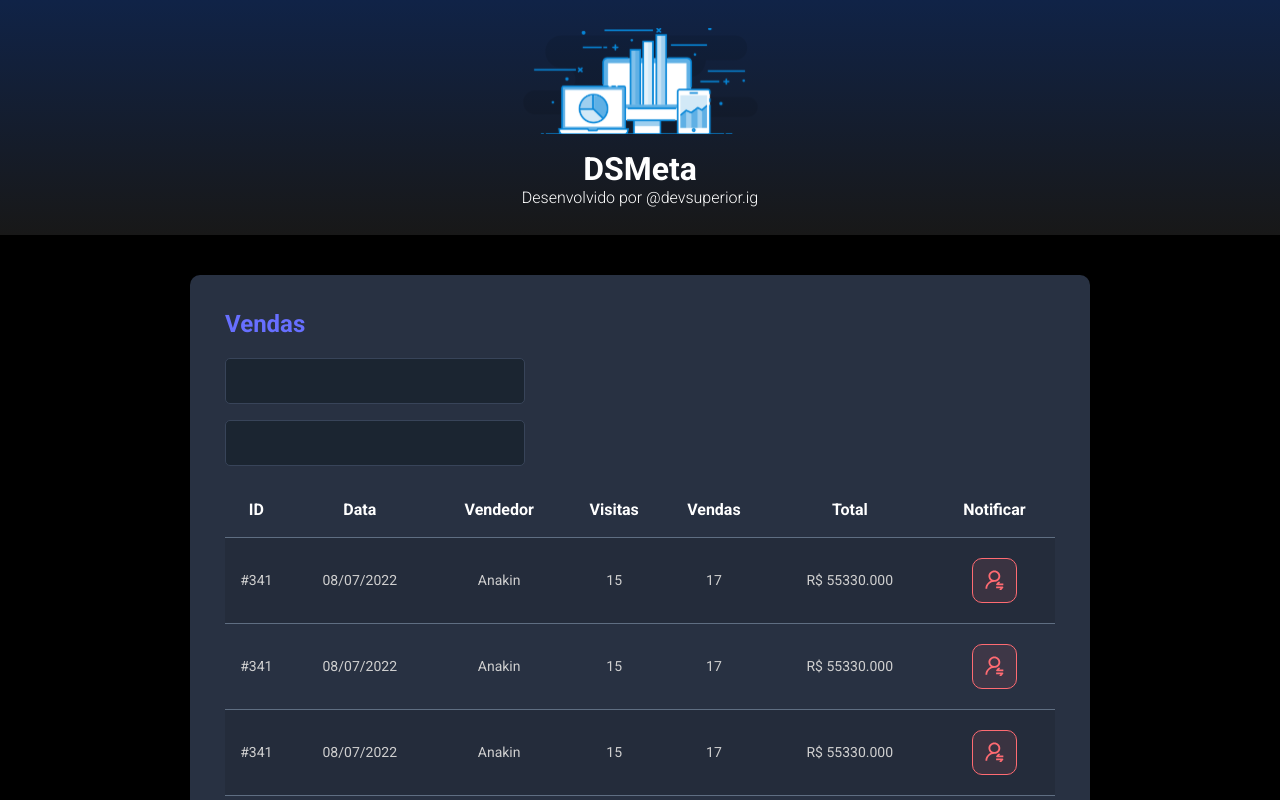
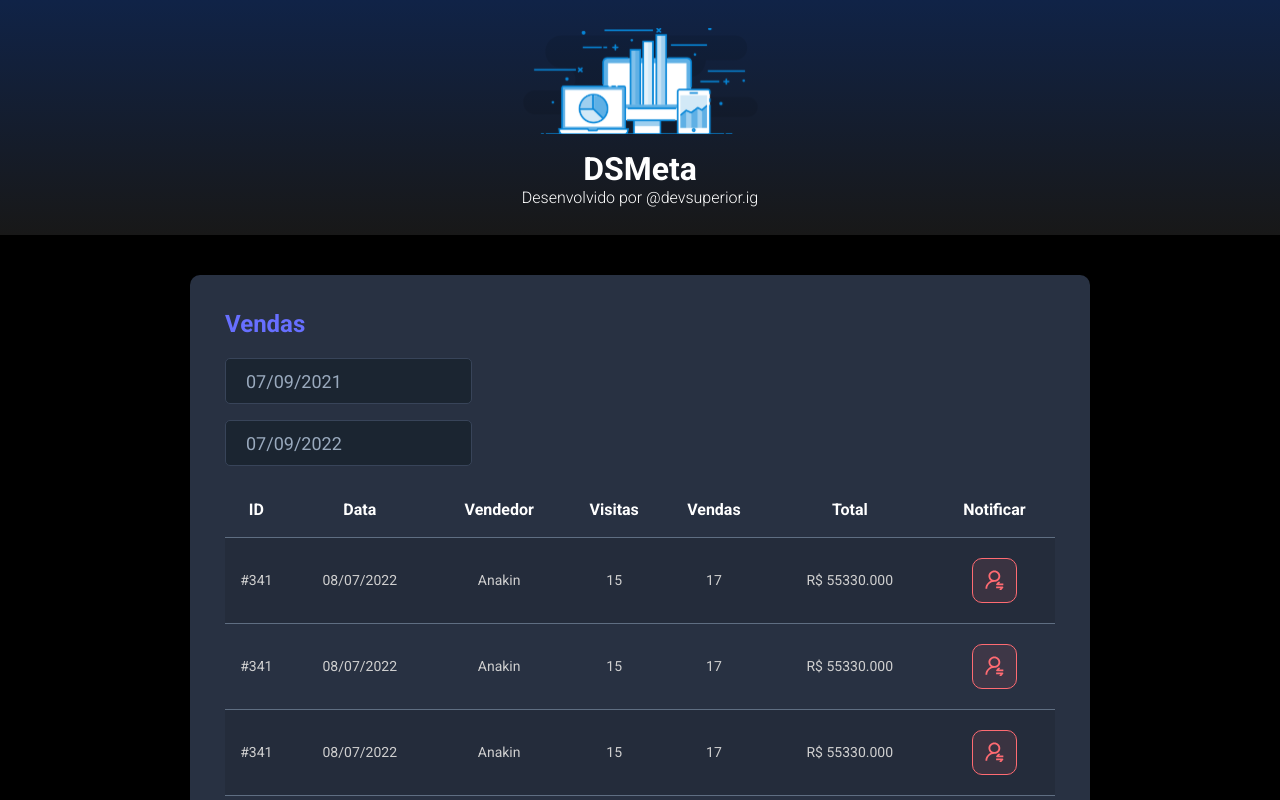
Before and after one commit to tassioNS9/dsmeta, a React (Vite) app in the folder frontend/: page / in a window 1280 px wide. Shown: the top 800 px of the page. Built offline with nearby package versions, Linux system fonts and the light colour scheme.

Commit message:
useState

```diff
--- a/frontend/package.json
+++ b/frontend/package.json
@@ -9,7 +9,9 @@
     "preview": "vite preview"
   },
   "dependencies": {
+    "@types/react-datepicker": "4.4.2",
     "react": "^18.2.0",
+    "react-datepicker": "4.8.0",
     "react-dom": "^18.2.0"
   },
   "devDependencies": {
--- a/frontend/src/components/SalesCard/index.tsx
+++ b/frontend/src/components/SalesCard/index.tsx
@@ -1,16 +1,36 @@
 import NotificationButton from "../NotificationButton";
+import DatePicker from "react-datepicker";
+import { useState } from "react";
+import "react-datepicker/dist/react-datepicker.css";
 import './styles.css'
 
 function SalesCard() {
+
+    const min = new Date(new Date().setDate(new Date().getDate() - 365));
+    const max = new Date();
+    const [minDate, setMinDate] = useState(min);
+    const [maxDate, setMaxDate] = useState( max);
+
+
     return (
         <div className='dsmeta-card'>
             <h2 className='dsmeta-sales-title'>Vendas</h2>
             <div>
                 <div className='dsmeta-form-control-container'>
-                    <input className='dsmeta-form-control' type='text'></input>
+                    <DatePicker
+                        selected={minDate}
+                        onChange={(date: Date) => setMinDate(date)}
+                        className="dsmeta-form-control"
+                        dateFormat="dd/MM/yyyy"
+                    />
                 </div>
                 <div className='dsmeta-form-control-container'>
-                    <input className='dsmeta-form-control' type='text'></input>
+                    <DatePicker
+                        selected={maxDate}
+                        onChange={(date: Date) => setMaxDate(date)}
+                        className="dsmeta-form-control"
+                        dateFormat="dd/MM/yyyy"
+                    />
                 </div>
             </div>
 
```
Also changed, not shown: 1 other file (tests, documents, lock files or other folders).
